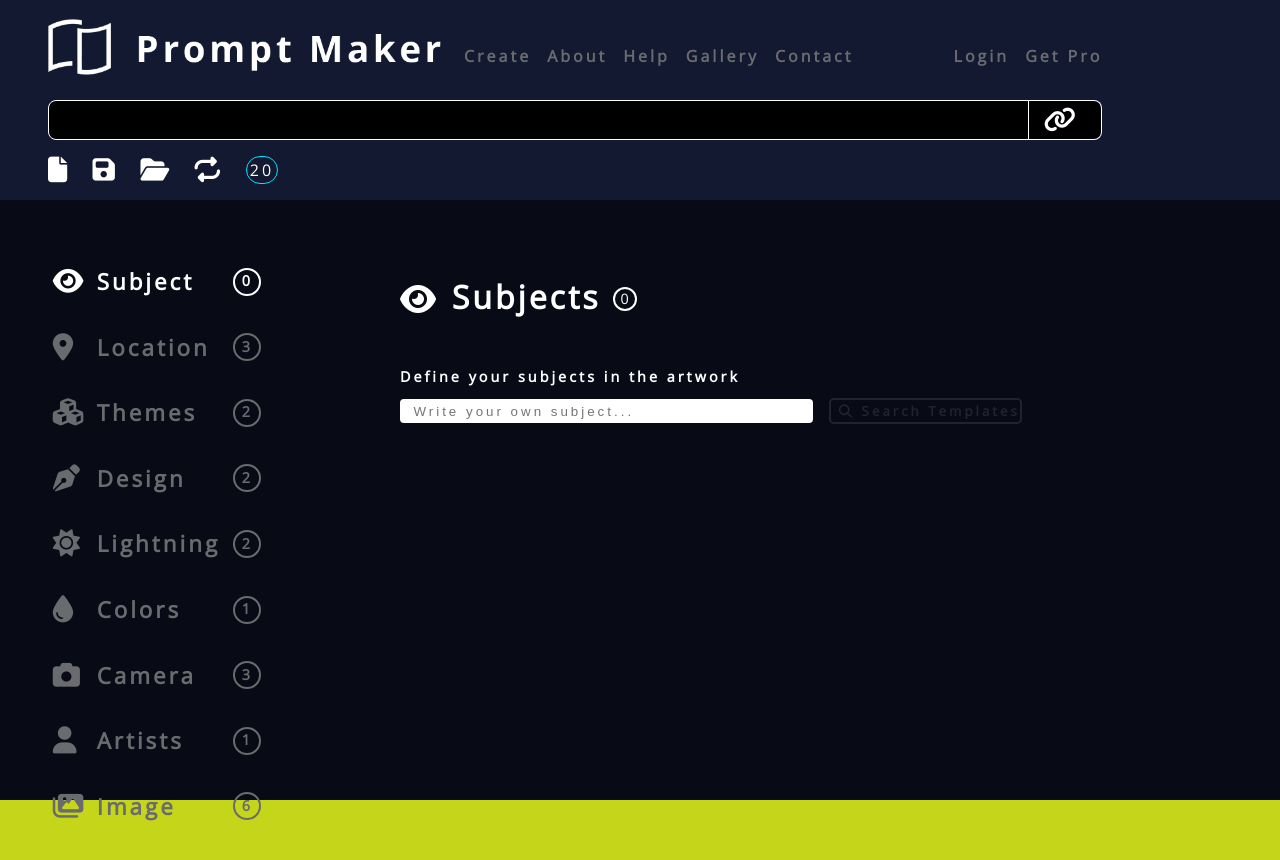
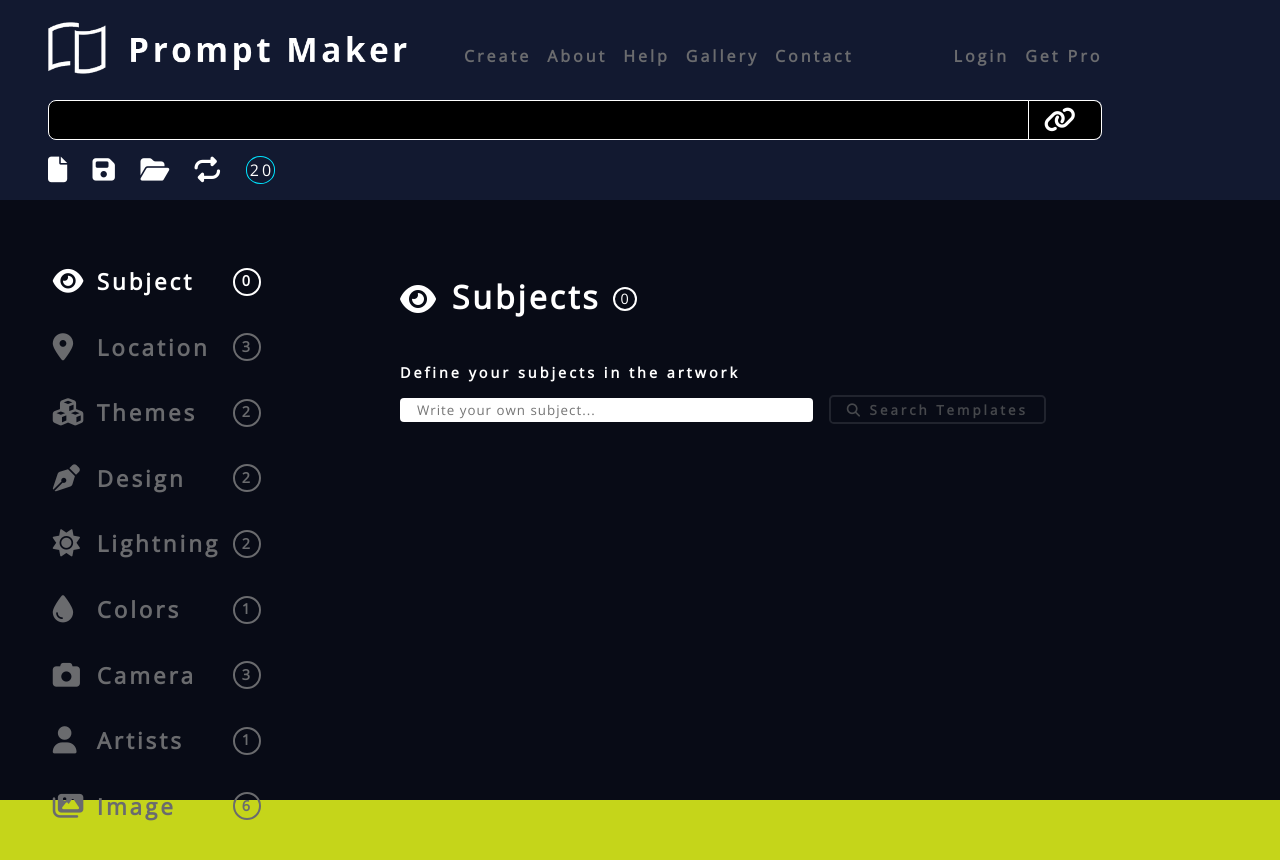
Before and after one commit to 0xRomRom/Prompt-Maker, a plain HTML site: page index.html in a window 1280 px wide. Drawn offline with nearby package versions, Linux system fonts and the light colour scheme; files whose address does not match are found by name.

Commit message:
Search box further styling

```diff
--- a/css/index.css
+++ b/css/index.css
@@ -48,8 +48,8 @@ nav {
 
 .brand-logo {
   position: absolute;
-  height: 3.5rem;
-  top: 1.2rem;
+  height: 3.2rem;
+  top: 1.4rem;
   left: 3rem;
   cursor: pointer;
 }
@@ -181,9 +181,12 @@ li:hover {
 .selection-counter {
   font-family: "Open Sans";
   color: white;
-  border-radius: 3rem;
+  border-radius: 50%;
   border: 1px solid #00e4ff;
-  padding: 0.1rem 0.2rem;
+  padding-left: 0.2rem;
+  padding-top: 0.1rem;
+  padding-bottom: 0.1rem;
+  text-align: center;
   cursor: pointer;
 }
 
@@ -369,20 +372,22 @@ li:hover {
   border-radius: 4px;
   border: none;
   height: 1.5rem;
-  /* margin-left: 2rem; */
+  padding-left: 0.5rem;
   width: 50%;
   display: block;
+  letter-spacing: 1px;
+  font-family: "Open Sans";
 }
 
 .search1-button {
   font-family: "Open Sans";
   font-weight: 600;
   background-color: transparent;
-  color: rgb(33, 36, 46);
+  color: rgb(70, 72, 76);
   border: 2px solid rgb(33, 36, 46);
   border-radius: 0.3rem;
-  padding-left: 0.5rem;
-  height: 1.6rem;
+  padding: 0.1rem 01rem;
+  height: 1.8rem;
   display: block;
   cursor: pointer;
 }
```
